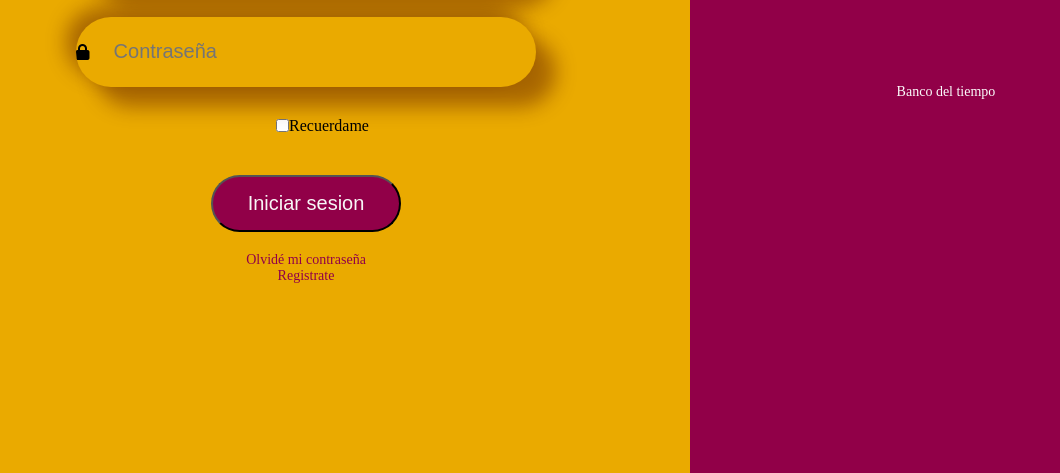
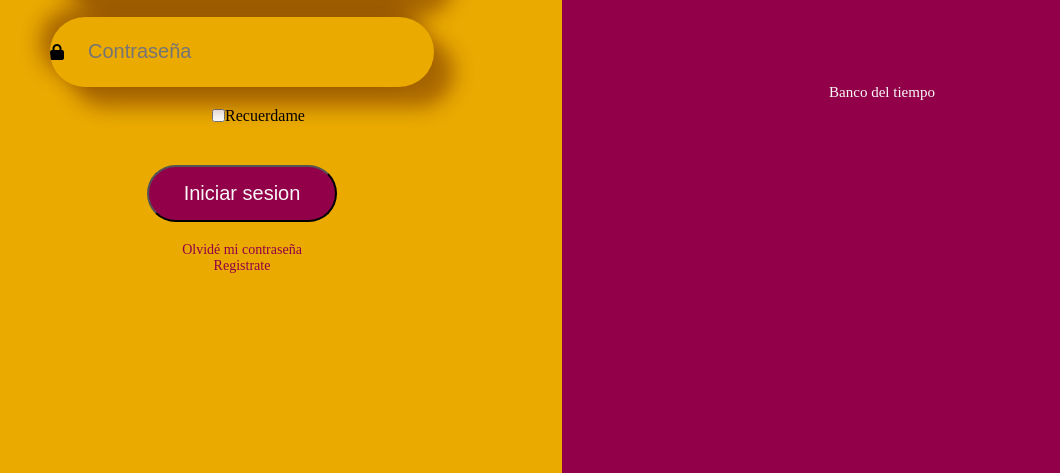
Before and after one commit to Arletteportilla/BancoTiempo, a plain HTML site: page singIn/index.html in a window 1280 px wide. Shown: the part 327-800 px from the top of the page, without its empty margins (78-1138 px from the left). Drawn offline with Linux system fonts and the light colour scheme.

Commit message:
Second Commit

```diff
--- a/login/index.html
+++ b/singIn/index.html
@@ -34,7 +34,7 @@
 
         </div>
         <div class="div-text">
-            <h1>Bienvenidos </h1>
+            <h1>Bienvenidos de nuevo</h1>
             <p>Banco del tiempo </p>
         </div>
     </div>
--- a/login/style.css
+++ b/singIn/style.css
@@ -43,7 +43,7 @@
     width: 60%;
     margin: auto;
     height: 70px;
-    margin-bottom: 30px;
+    margin-bottom: 20px;
     border-radius: 45px;
     background-color: #eaaa00;
     box-shadow: 20px 20px 20px rgba(85, 17, 3, 0.444),
@@ -53,7 +53,7 @@
   }
 
   .inp input {
-    width: 70%;
+    width: 60%;
     height: 100%;
     background-color: transparent;
     border: none;
@@ -82,7 +82,7 @@
   .inp .icon-text {
     position: absolute;
     left: calc(20px + 30px);
-    top: 50%;
+    top: 30%;
     transform: translateY(-50%);
     color: #fbfbfb;
     font-size: 16px;
@@ -161,7 +161,7 @@
 
   .contanier .div-text {
     height: 100vh;
-    width: 40%;
+    width: 60%;
     background-color: #910048;
     display: flex;
     justify-content: center;
@@ -174,6 +174,6 @@
     margin: 0 auto;
     width: 60%;
     color: #fbfbfb;
-    font-size: 14px;
+    font-size: 15px;
     line-height: 20;
   }
--- /dev/null
+++ b/singUp/style.css
@@ -0,0 +1,163 @@
+* {
+  padding: 0;
+  margin: 0;
+  box-sizing: border-box;
+}
+
+body {
+  background-color: #eaaa00;
+}
+
+.contanier {
+  width: 100%;
+  display: flex;
+}
+
+.contanier .div-form {
+  height: 100vh;
+  width: 60%;
+  display: flex;
+  justify-content: center;
+  align-items: center;
+  flex-direction: column;
+  background-color: #eaaa00;
+}
+
+.contanier .div-form h1 {
+  font-size: 30px;
+  margin-bottom: 20px;
+  position: relative;
+  z-index: 50px;
+  color: #ffffff;
+
+}
+
+.contanier .div-form form {
+  display: flex;
+  flex-direction: column;
+  width: 100%;
+  align-items: center;
+}
+
+form .inp {
+  width: 60%;
+  margin: auto;
+  height: 70px;
+  margin-bottom: 20px;
+  border-radius: 45px;
+  background-color: #eaaa00;
+  box-shadow: 20px 20px 20px rgba(85, 17, 3, 0.444),
+    -10px -10px 20px rgba(85, 17, 3, 0.444);
+  position: relative;
+  overflow: hidden;
+}
+
+.inp input {
+  width: 90%;
+  height: 100%;
+  background-color: transparent;
+  border: none;
+  outline: none;
+  padding: 0 30px;
+  font-size: 20px;
+  position: relative;
+  cursor: auto;
+}
+
+.inp .icon-contanier {
+  display: flex;
+  align-items: center;
+  position: absolute;
+  left: 20px;
+  top: 50%;
+  transform: translateY(-50%);
+  color: #ffffff;
+  font-size: 20px;
+}
+
+.inp .icon-container i {
+  margin-right: 10px;
+}
+
+.inp .icon-text {
+  position: absolute;
+  left: calc(20px + 30px);
+  top: 30%;
+  transform: translateY(-50%);
+  color: #fbfbfb;
+  font-size: 16px;
+}
+
+.inp .icon-text.Nombre {
+  top: 50%;
+  transform: translateY(-50%);
+}
+
+.inp .icon-text.password {
+  top: 50%;
+  transform: translateY(-50%);
+}
+
+form .inp .i {
+  position: absolute;
+  color: rgb(243, 2, 123);
+  font-size: 30px;
+  top: 50%;
+  left: 20px;
+  transform: translateY(-50%);
+}
+
+form .inp .eyes {
+  position: absolute;
+  right: 20px;
+  top: 50%;
+  transform: translateY(-50%);
+  font-size: 19px;
+  cursor: pointer;
+}
+
+
+form .btn {
+  color: #f8f7f7;
+  font-size: 20px;
+  width: 190px;
+  margin: auto;
+  background: #910048;
+  padding: 15px;
+  border-radius: 36px;
+  cursor: pointer;
+  margin-bottom: 20px;
+}
+
+form .spn-regs {
+  text-align: center;
+  font-size: 14px;
+}
+
+form .spn-regs a {
+  color: #910048;
+  text-decoration: none;
+}
+
+form .spn-regs:hover a {
+  text-decoration: underline;
+}
+
+.contanier .div-text {
+  height: 100vh;
+  width: 60%;
+  background-color: #910048;
+  display: flex;
+  justify-content: center;
+  align-items: center;
+  flex-direction: column;
+  text-align: center;
+}
+
+.contanier .div-text p {
+  margin: 0 auto;
+  width: 60%;
+  color: #fbfbfb;
+  font-size: 15px;
+  line-height: 20;
+}
```
Also changed, not shown: singUp/index.html (added, +48 -0 lines), singIn/Icono.jpg (renamed from login/Icono.jpg).
